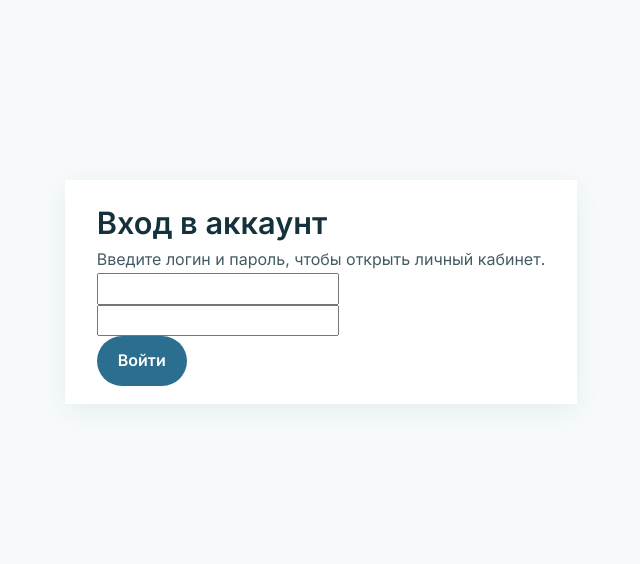
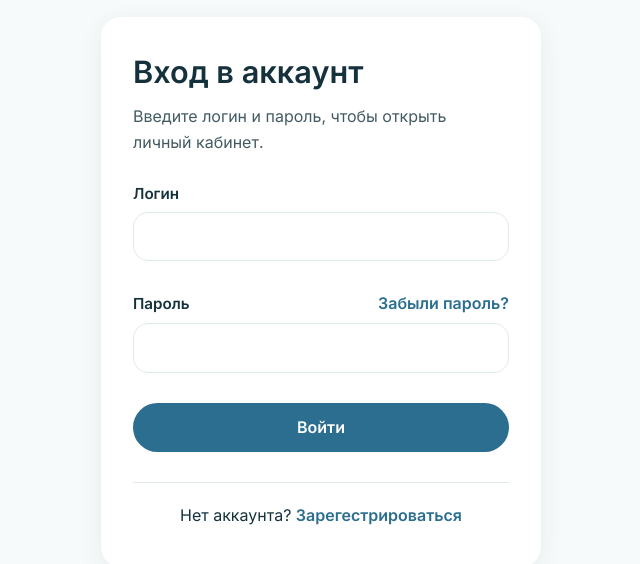
Before and after one commit to grekovpavel019/narcology, a React (Vite) app: page /#/login in a window 1280 px wide. Shown: the part 108-672 px from the top of the page, without its empty margins (319-959 px from the left). Built offline with nearby package versions, Linux system fonts and the light colour scheme.

Commit message:
feature: primary complete login form

```diff
--- a/src/App/styles/global.scss
+++ b/src/App/styles/global.scss
@@ -91,3 +91,34 @@ main {
         opacity: .85;
     }
 }
+
+.blueText {
+    position: relative;
+
+    font-weight: bold;;
+    color: var(--color-secondary);
+
+    &::after {
+        opacity: 0;
+
+        content: "";
+        width: 100%;
+        height: 1px;
+
+        position: absolute;
+        top: calc(1rem + 7px);
+        left: 0;
+
+        background-color: var(--color-secondary);
+
+        transition: opacity .2s linear;
+
+    }
+
+    &:hover {
+        &::after {
+            opacity: 1;
+        }
+    }
+
+}
--- a/src/features/login/LoginForm.module.scss
+++ b/src/features/login/LoginForm.module.scss
@@ -7,9 +7,84 @@
 }
 
 .login__inner {
+    max-width: 440px;
+    width: 100%;
+
+    padding: 18px 32px;
+
     background-color: var(--color-surface);
 
     box-shadow: var(--shadow);
 
-    padding: 18px 32px;
+    border-radius: 20px;
 }
+
+.login__intro {
+    padding-top: 12px;
+
+    display: flex;
+    flex-direction: column;
+    gap: 8px;
+}
+
+.login__form {
+    margin-top: 26px;
+
+    display: flex;
+    flex-direction: column;
+    gap: 30px;
+}
+
+.input__area {
+    display: flex;
+    flex-direction: column;
+    gap: 6px;
+
+    & label {
+        font-weight: bold;
+        font-size: 0.95rem;
+    }
+
+    & input {
+        padding: 11px 14px;
+
+        border: 1px solid var(--color-border);
+        border-radius: 15px;
+
+        outline: none;
+
+        transition: border-color .2s ease, box-shadow .2s ease;
+
+        &:hover {
+            border-color: darken(#d1d5db,  10%)
+        }
+
+        &:focus {
+            box-shadow: 5px 5px 0 var(--color-primary);
+        }
+    }
+}
+
+.field__row {
+    display: flex;
+    justify-content: space-between;
+    align-items: center;
+}
+
+.button__area {
+    width: 100%;
+
+    & button {
+        width: 100%;
+    }
+}
+
+.login__footer {
+    margin-top: 30px;
+    padding-block: 20px;
+
+    border-top: 1px solid var(--color-border);
+
+    display: flex;
+    justify-content: center;
+}
--- a/src/features/login/LoginForm.tsx
+++ b/src/features/login/LoginForm.tsx
@@ -3,6 +3,7 @@ import React, { type FC } from "react";
 import Title from "@/shared/components/typography/Title";
 import Text from "@/shared/components/typography/Text";
 import SubmitButton from "@/shared/components/SubmitButton";
+import LinkButton from "@/shared/components/LinkButton";
 
 import styles from "./LoginForm.module.scss";
 
@@ -21,18 +22,25 @@ const LoginForm: FC = (): React.JSX.Element => {
                     <Text>Введите логин и пароль, чтобы открыть личный кабинет.</Text>
                 </div>
 
-                <form action="post" onSubmit={submitForm}>
-                    <div className="login__area">
-                        <label htmlFor=""></label>
-                        <input type="text" />
+                <form
+                    className={styles.login__form}
+                    action="post"
+                    onSubmit={submitForm}
+                >
+                    <div className={styles.input__area}>
+                        <label htmlFor="login">Логин</label>
+                        <input type="text" id="login" />
                     </div>
 
-                    <div className="password__area">
-                        <label htmlFor=""></label>
-                        <input type="text" />
+                    <div className={styles.input__area}>
+                        <div className={styles.field__row}>
+                            <label htmlFor="password">Пароль</label>
+                            <LinkButton variant="blueText" to="/">Забыли пароль?</LinkButton>
+                        </div>
+                        <input type="text" id="password" />
                     </div>
 
-                    <div className="button__area">
+                    <div className={styles.button__area}>
                         <SubmitButton
                             variant="primaryButton"
                         >
@@ -40,6 +48,10 @@ const LoginForm: FC = (): React.JSX.Element => {
                         </SubmitButton>
                     </div>
                 </form>
+
+                <div className={styles.login__footer}>
+                    <span>Нет аккаунта? <LinkButton variant="blueText" to="/">Зарегестрироваться</LinkButton></span>
+                </div>
             </div>
         </div>
     );
--- a/src/shared/types/Button.ts
+++ b/src/shared/types/Button.ts
@@ -1,8 +1,8 @@
 export type ButtonVariant =
     "primaryButton"
     | "secondaryButton"
-    | "navLinkButton"
-    | "inlineButton";
+    | "inlineButton"
+    | "blueText";
 
 export type LinkProps = {
     variant: ButtonVariant,
```
